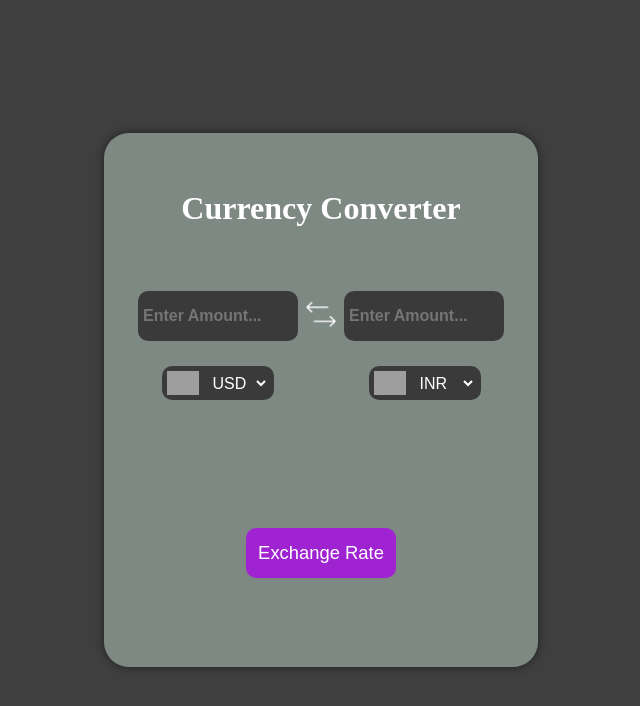
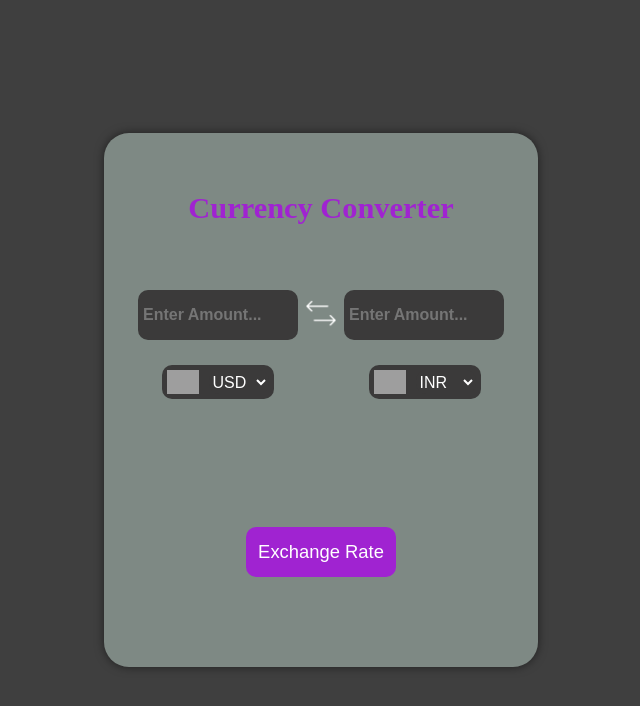
Before and after one commit to Leeeee001/Currency-Converter, a plain HTML site: page index.html in a window 1280 px wide. Shown: the whole page, without its empty margins (319-959 px from the left). Drawn offline with Linux system fonts and the light colour scheme; grey boxes are pictures that could not be loaded.

Commit message:
style update.

```diff
--- a/style.css
+++ b/style.css
@@ -93,8 +93,8 @@ form{
 
 
 .heading{
-    color: white;
-    font-size: 2rem;
+    color: hsl(283, 71%, 48%);
+    font-size: 1.9rem;
     font-weight: bolder;
     display: flex;
     justify-content: center;
```
